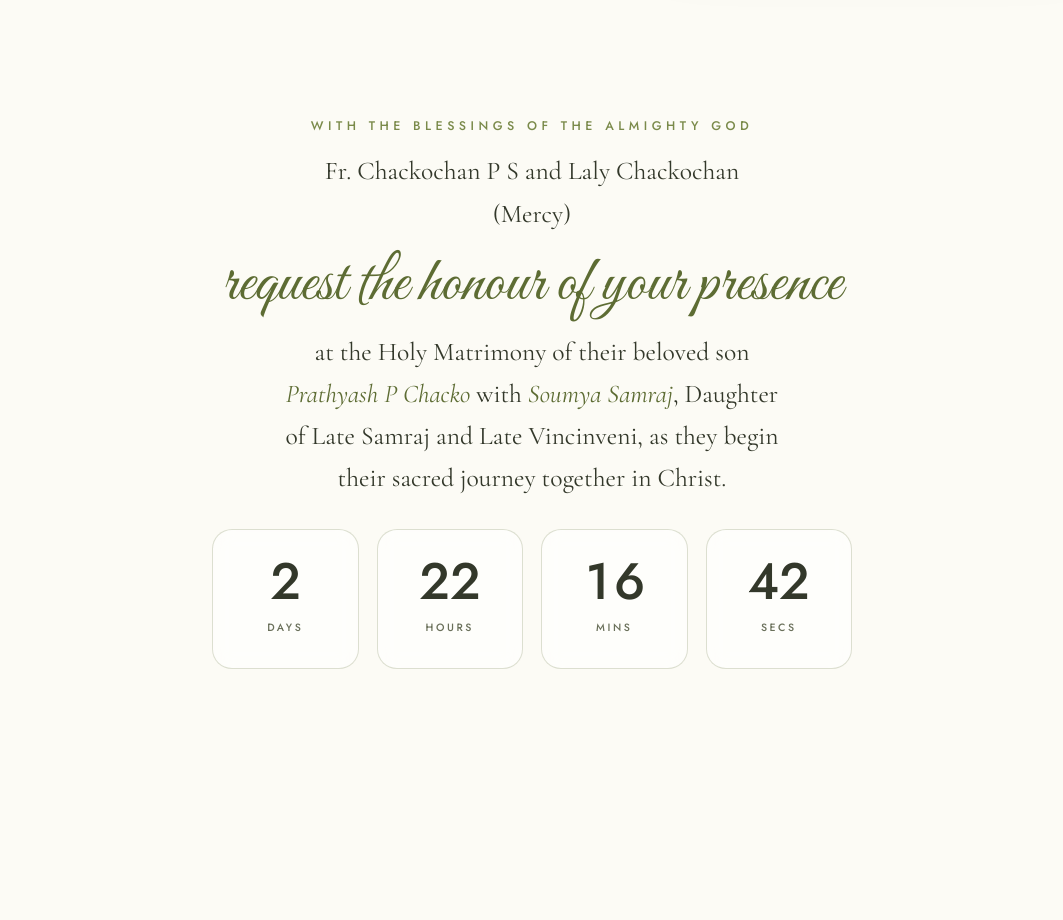
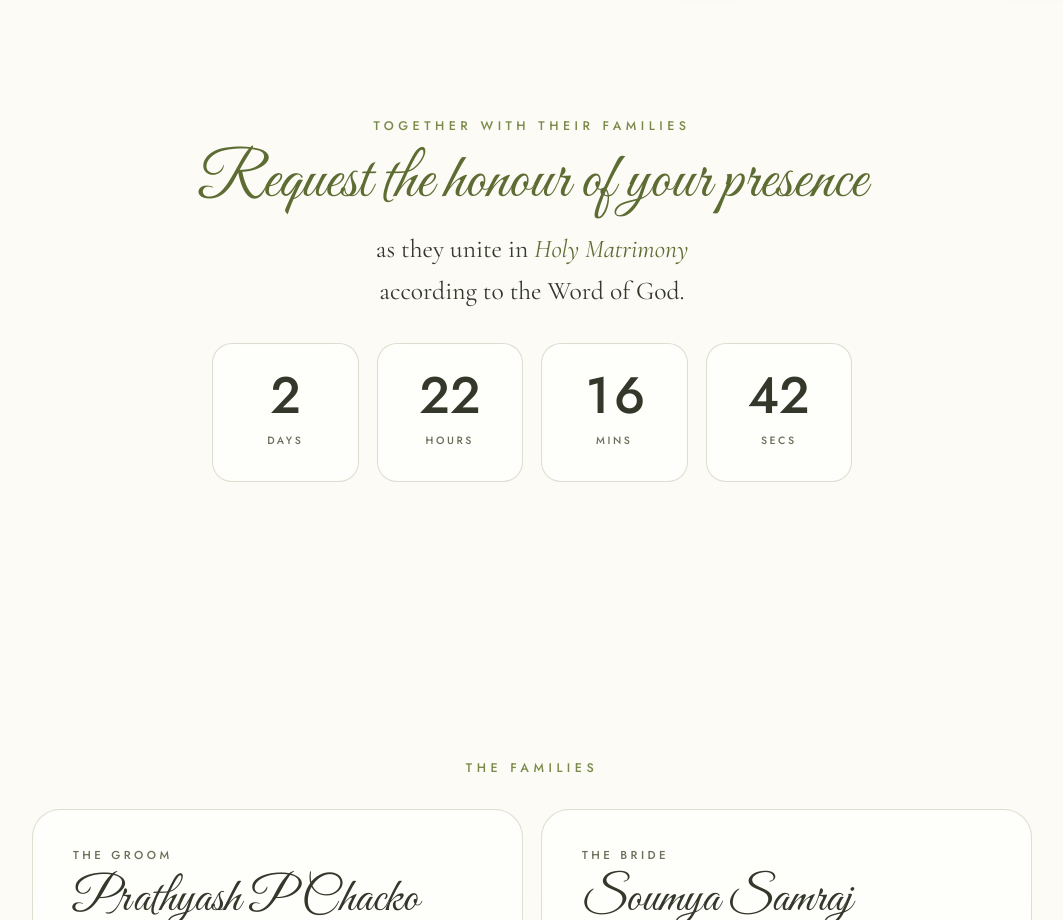
Before and after one commit to jvnjse/prathyash-soumya, a plain HTML site: page index.html in a window 1280 px wide. Shown: the part 820-1740 px from the top of the page, without its empty margins (108-1171 px from the left). Drawn offline with nearby package versions, Linux system fonts and the light colour scheme.

Commit message:
content: restore previous invitation line
Co-Authored-By: Claude Sonnet 5.5 <noreply@anthropic.com>

```diff
--- a/index.html
+++ b/index.html
@@ -188,10 +188,9 @@ footer{padding:0 20px 60px;text-align:center;font:500 .7rem/1 var(--ui);letter-s
   </header>
 
   <section id="invite">
-    <p class="eyebrow rv">With the blessings of the Almighty God</p>
-    <p class="lead rv" style="--dl:.1s;margin-top:18px">Fr. Chackochan P S and Laly Chackochan (Mercy)</p>
-    <h2 class="rv" style="--dl:.15s">request the honour of your presence</h2>
-    <p class="lead rv" style="--dl:.2s;max-width:42ch">at the Holy Matrimony of their beloved son <em>Prathyash P Chacko</em> with <em>Soumya Samraj</em>, Daughter of Late Samraj and Late Vincinveni, as they begin their sacred journey together in Christ.</p>
+    <p class="eyebrow rv">Together with their families</p>
+    <h2 class="rv" style="--dl:.1s">Request the honour of your presence</h2>
+    <p class="lead rv" style="--dl:.2s">as they unite in <em>Holy Matrimony</em> according to the Word of God.</p>
     <div class="count rv" style="--dl:.3s" role="timer" aria-label="Countdown to the wedding">
       <div><b id="cd-d">--</b><span>Days</span></div>
       <div><b id="cd-h">--</b><span>Hours</span></div>
```
